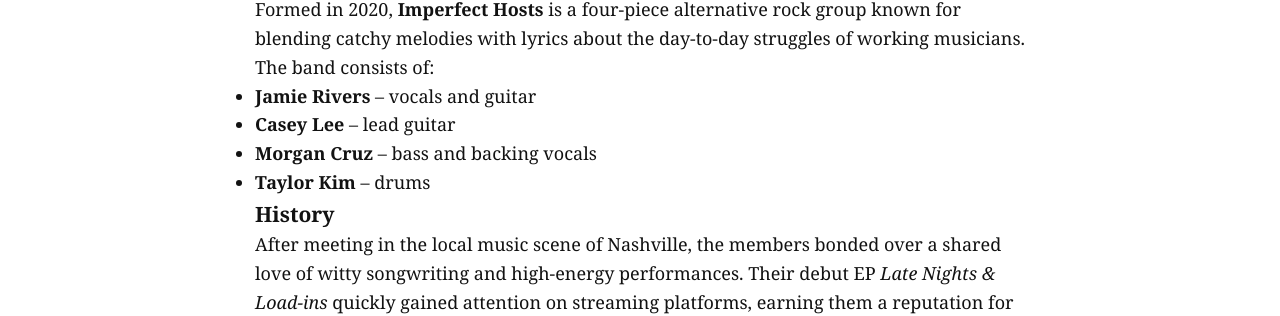
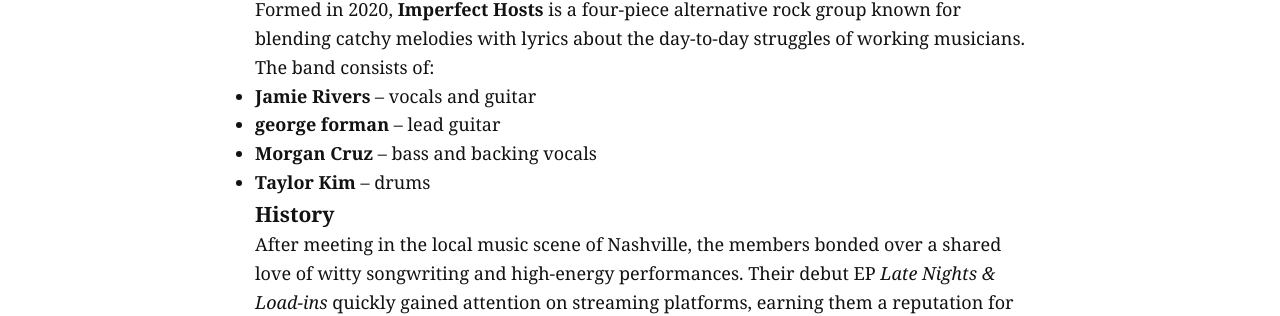
Before and after one commit to mmenne01/imperfect-hosts, a Jekyll site: the page built from band-info.markdown, in a window 1280 px wide. Shown: the part 581-897 px from the top of the page. Built offline with Jekyll 4.4.1, drawn with Linux system fonts in a browser that asks for light colours; some web fonts are replaced.

Commit message:
save band member changes

```diff
--- a/band-info.markdown
+++ b/band-info.markdown
@@ -9,7 +9,7 @@ permalink: /band-info/
 Formed in 2020, **Imperfect Hosts** is a four-piece alternative rock group known for blending catchy melodies with lyrics about the day-to-day struggles of working musicians. The band consists of:
 
 - **Jamie Rivers** – vocals and guitar
-- **Casey Lee** – lead guitar
+- **george forman** – lead guitar
 - **Morgan Cruz** – bass and backing vocals
 - **Taylor Kim** – drums
 
```
